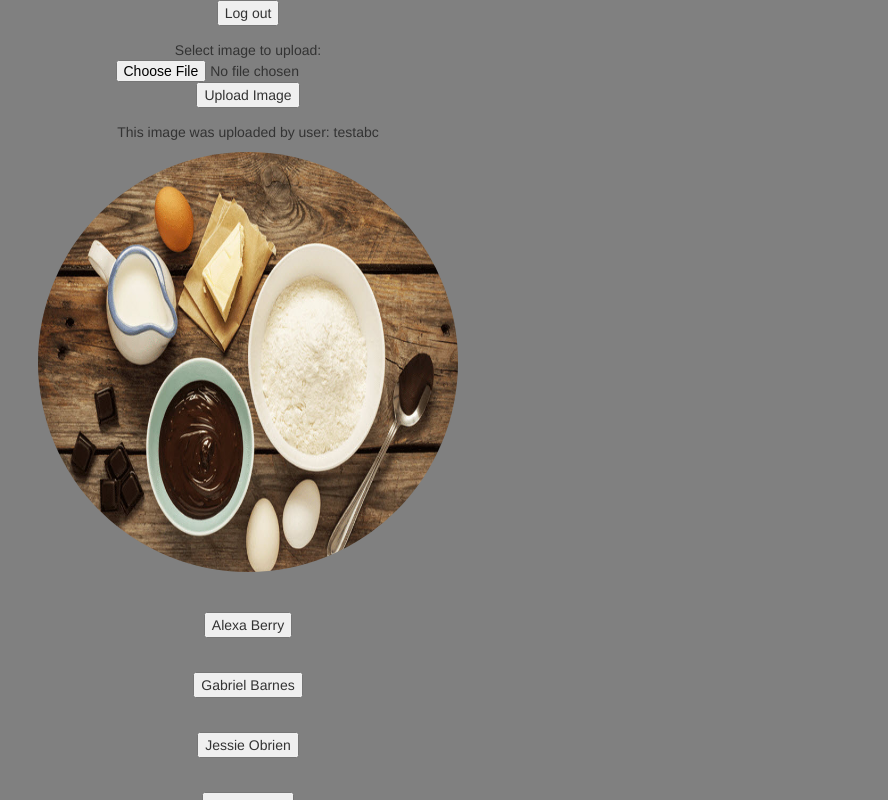
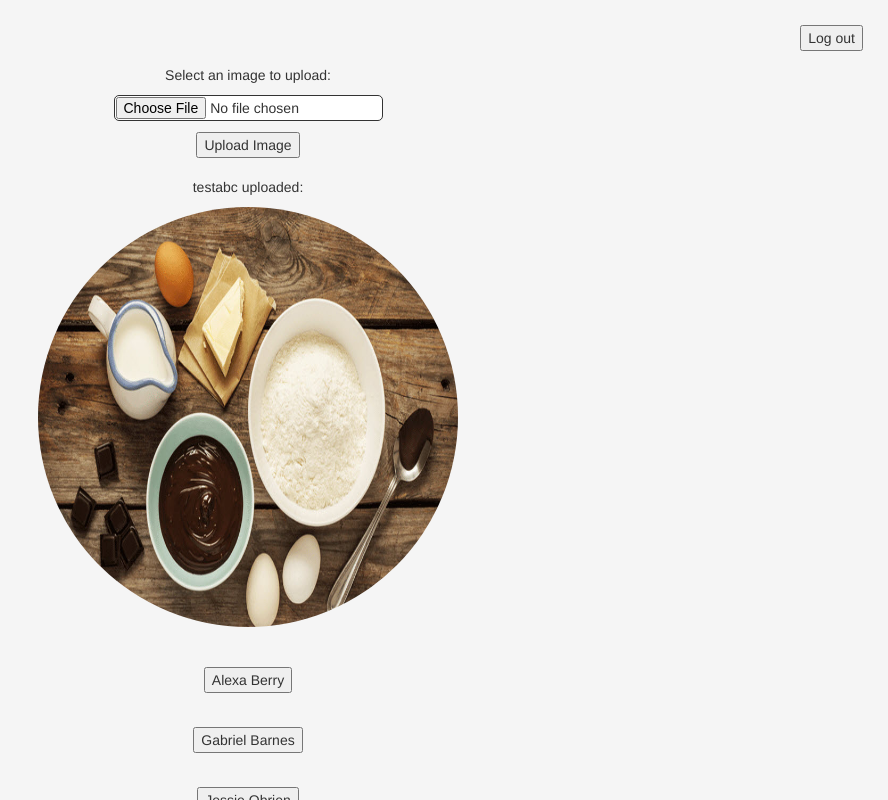
Before and after one commit to DonEmil/mini-instagram, a PHP site: page /main.php in a window 1280 px wide. Shown: the whole page, without its empty margins (392-1280 px from the left). Run offline with PHP 8.4, Linux system fonts and the light colour scheme; the visitor is signed in with stand-in values (Sample User, id 1).

Commit message:
nice changes

```diff
--- a/index.css
+++ b/index.css
@@ -1,9 +1,7 @@
   body {
     padding-top: 120px;
     padding-bottom: 40px;
-    background-color: grey;
-
-
+    background-color: whitesmoke;
   }
 
   .btn
@@ -35,7 +33,7 @@
   }
 
   .fullscreen_bg_white {
-    background-color: grey;
+    background-color: whitesmoke;
     position: absolute;
     top: 0;
     right: 0;
@@ -43,12 +41,13 @@
     left: 0;
     background-repeat: repeat;
   }
+
   .form-signin {
     max-width: 280px;
     padding: 15px;
-    margin: 0 auto;
-      margin-top:50px;
+    margin: 50px auto 0px;
   }
+
   .form-signin .form-signin-heading, .form-signin {
     margin-bottom: 10px;
   }
@@ -57,6 +56,8 @@
     font-size: 16px;
     height: auto;
     padding: 10px;
+    margin-top: 10px;
+    margin-bottom: 10px;
     -webkit-box-sizing: border-box;
     -moz-box-sizing: border-box;
     box-sizing: border-box;
@@ -91,13 +92,58 @@
     text-shadow: 0 2px 2px rgba(0,0,0,0.5);
   }
 
-  .container_signin{
-    padding-right: 350px;
-    padding-left: 350px;
+  .container{
+    max-width: 500px;
+    /* padding-right: 350px;
+    padding-left: 350px;*/
+    margin: 50px auto 50px;
+  }
+
+.switch-form{
+    margin-top: 20px;
+    margin-left: auto;
     margin-right: auto;
-    margin-left: auto;
-  }
+    text-align: center;
+
+}
 
  .img {
     image-orientation: from-image;
  }
+
+#log_out {
+    text-align: right;
+    margin-top: 25px;
+    margin-right: 25px;
+}
+
+#upload_image {
+    margin: 1px auto 5px;
+}
+
+#choose_file {
+    padding: 1px;
+    margin: 10px auto;
+    background-color: white;
+    border: solid;
+    border-width: 1px;
+    border-radius: 5px;
+
+}
+
+.upload {
+    background-color: white;
+    width: 300px;
+    border-radius: 7px;
+    padding: 10px;
+    margin: 20px;
+}
+
+#error_msg {
+    text-align: center;
+    margin: 50px auto 50;
+    padding: 10px;
+    background-color: white;
+    width: 300px;
+    border-radius: 7px;
+}
--- a/main.php
+++ b/main.php
@@ -1,4 +1,3 @@
-
 <html>
     <head>
         <!-- Latest compiled and minified CSS -->
@@ -13,15 +12,18 @@
 
         <div id="fullscreen_bg_white" class="fullscreen_bg_white"/>
 
-        <form action="/mini-instagram/index.php">
-            <input type="submit" value="Log out" />
+
+        <form id="log_out" action="/mini-instagram/index.php">
+            <input type="submit" value="Log out"/>
         </form>
 
+        <div id="upload">
         <form action="upload.php" method="post" enctype="multipart/form-data">
-            Select image to upload:
-            <input type="file" name="fileToUpload" id="fileToUpload">
-            <input type="submit" value="Upload Image" name="submit">
+            Select an image to upload:
+            <input id="choose_file" type="file" name="fileToUpload" id="fileToUpload">
+            <input id="upload_image" type="submit" value="Upload Image" name="submit">
         </form>
+        </div>
 
         <?php
         session_start();
@@ -87,7 +89,7 @@
 
         foreach ($images2displayWithKeys as $image) {
             $parent = basename(dirname($image));
-            echo "<p>This image was uploaded by user: $parent</p>";
+            echo "<p>$parent uploaded:</p>";
             echo '<img src="' . $image . '"class="img-circle" height="420" width="420" /><br />';
             echo "<br /> <br />";
         }
@@ -99,7 +101,7 @@
                     </form>';
             echo "<br />";
         }
-        echo '  <form action="/mini-instagram/userclicked.php" method="post" >
+        echo '  <form action="/mini-instagram/userclicked.php" method="post">
                     <input " type="submit" value="show_all" name="submit">
                     </form>';
         echo "<br />";
--- a/upload.php
+++ b/upload.php
@@ -5,7 +5,8 @@
 
         <!-- Optional theme -->
         <link rel="stylesheet" href="index.css">
-        <title>Add User</title>
+
+        <title>Mini Instagram | Upload</title>
     </head>
     <body>
 
--- a/useradded.php
+++ b/useradded.php
@@ -5,7 +5,7 @@
 
         <!-- Optional theme -->
         <link rel="stylesheet" href="index.css">
-        <title>Add User</title>
+        <title>Mini Instagram | Create User</title>
     </head>
     <body>
 
@@ -83,7 +83,7 @@
             if ($_password != $_confirm_password) {
                 //I add 'Confirm Password' to our missing data to make sure that we won't continue the process of registering this user.
                 $data_missing[] = 'Confirm Password';
-                echo '<span style="color:#FF0000;text-align:center;">Your password is not matching your confirmed password<br /></span>';
+                echo '<span style="color:#FF0000;text-align:center;">Your password does not match your confirmed password<br /></span>';
             } else {
                 //Password and confirmed password matched, and we can now encrypt the password.
                 $_password = $dbc->escape_string(password_hash($_POST['password'], PASSWORD_BCRYPT));
@@ -132,7 +132,7 @@
         ?>
 
         <form action="/mini-instagram/register.html">
-            <input type="submit" value="Go back to register page" />
+            <input type="submit" value="Go back to register page"/>
         </form>
     </body>
 </html>
--- a/userclicked.php
+++ b/userclicked.php
@@ -5,7 +5,7 @@
 
         <!-- Optional theme -->
         <link rel="stylesheet" href="index.css">
-        <title>Add User</title>
+        <title>Mini Instagram</title>
     </head>
     <body>
 
```
Also changed, not shown: index.php (+10 -12 lines), login.php (+14 -8 lines), register.html (+13 -8 lines).
